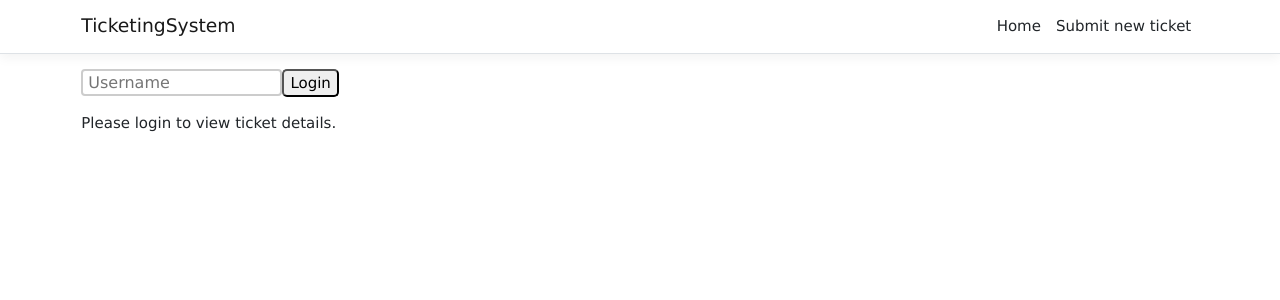
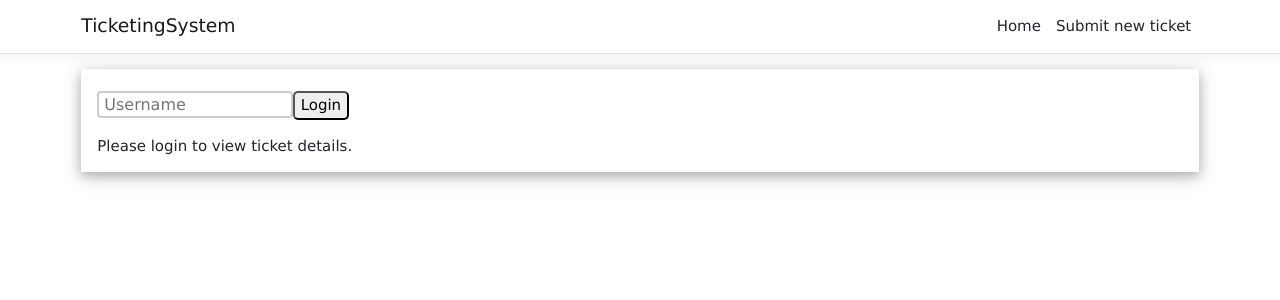
Before and after one commit to prestonf2003/TicketingSystem, an Angular app in the folder TicketingSystem/ClientApp/: page /ticket-view in a window 1280 px wide. Shown: the top 300 px of the page. Built offline with nearby package versions, Linux system fonts and the light colour scheme.

Commit message:
changed login areas for rest of stuff and html jazz

```diff
--- a/TicketingSystem/ClientApp/src/app/submit-ticket/submit-ticket.component.html
+++ b/TicketingSystem/ClientApp/src/app/submit-ticket/submit-ticket.component.html
@@ -1,12 +1,17 @@
-<p *ngIf = "currentUser === ''">
-    Please login to create a new ticket <br>
-    <input type="text" [(ngModel)]="userID" maxlength="40" placeholder="Username">
-    <br>
-    <button class="buttonStyle" (click)="ticketService.login(userID); ngOnInit()">Login</button>
-    <br>
-</p>
 <meta name="viewport" content="width=device-width, initial-scale=1">
-    <link rel="stylesheet" href="https://www.w3schools.com/w3css/4/w3.css">
+<link rel="stylesheet" href="https://www.w3schools.com/w3css/4/w3.css">
+
+<div class="w3-container w3-light-grey w3-card-4">
+    <p *ngIf = "currentUser === ''">
+        <br>
+        Please login to create a new ticket <br>
+        <input type="text" [(ngModel)]="userID" maxlength="40" placeholder="Username">
+        <button class="buttonStyle" (click)="ticketService.login(userID); ngOnInit()">Login</button>
+        <br>
+        <br>
+    </p>
+</div>
+
 <div *ngIf="currentUser !== ''">
 
 
--- a/TicketingSystem/ClientApp/src/app/ticket-view/ticket-view.component.html
+++ b/TicketingSystem/ClientApp/src/app/ticket-view/ticket-view.component.html
@@ -1,19 +1,31 @@
 <link rel="stylesheet" href="https://www.w3schools.com/w3css/4/w3.css">
 
+<div class="w3-card-4">
+    <div class="w3-container">
+
         <p *ngIf="currentUser === ''">
+            <br>
             <input type="text" [(ngModel)]="userID" maxlength="40" placeholder="Username">
             <button class="buttonStyle" (click)="ticketService.login(userID); ngOnInit();">Login</button>
-    <br>
         </p>
 
-<ng-template #notLoggedIn>Please login to view ticket details.</ng-template>
-<span *ngIf="currentUser !== ''; else notLoggedIn">
+        <span *ngIf="currentUser !== ''; else notLoggedIn" >
+            <br>
             Logged in as: {{currentUser}}
             <button class="buttonStyle" (click)="ticketService.logout(); ngOnInit()">Logout</button>
+            <br> <!-- For some reason we need to <br> here for things to line up really well. -->
             <br>
-    <p></p>
+        </span>
 
-<div class="w3-card-4">
+        <ng-template #notLoggedIn>
+            <p>
+                Please login to view ticket details.
+            </p>
+        </ng-template>
+    </div>
+</div>
+
+<div *ngIf="currentUser !== ''" class="w3-card-4">
     <header class="w3-container w3-light-grey">
         <h3>{{focusTicket.title}}</h3>
     </header>
@@ -33,12 +45,10 @@
             disabled>Resolve</button>
         <button class="buttonStyle" *ngIf="focusTicket.isOpen && resolution.trim().length !== 0"
             (click)="updateResolution(focusTicket.id, focusTicket)">Resolve</button>
-            <button class="buttonStyle" *ngIf="currentUser !== '' && !focusTicket.isOpen" (click)="deleteTicket(focusTicket.id)">Delete</button>
-        <button class="buttonStyle" *ngIf="currentUser !== '' && !focusTicket.isOpen"
+            <button class="buttonStyle" *ngIf="!focusTicket.isOpen" (click)="deleteTicket(focusTicket.id)">Delete</button>
+        <button class="buttonStyle" *ngIf="!focusTicket.isOpen"
             (click)="ticketService.swapTicketOpenStatus(focusTicket.id, focusTicket, true)">Reopen ticket</button>
         <p> </p>
         <br>
     </div>
-
-    <ng-template #notLoggedIn>Please login to view ticket details.</ng-template>
 </div>
```
Also changed, not shown: TicketingSystem/ClientApp/src/app/todo-display/todo-display.component.html (indentation only). Lines whose indentation alone changed are shown as unchanged.
